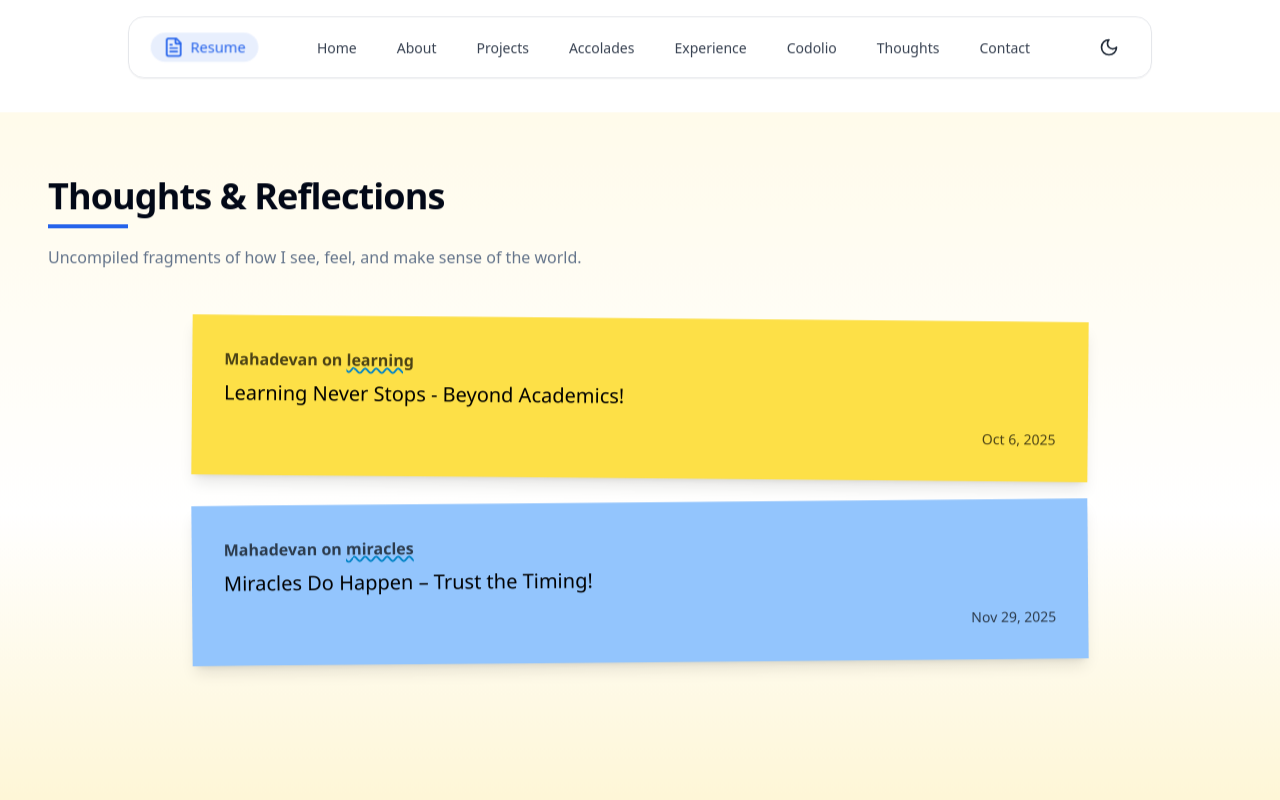
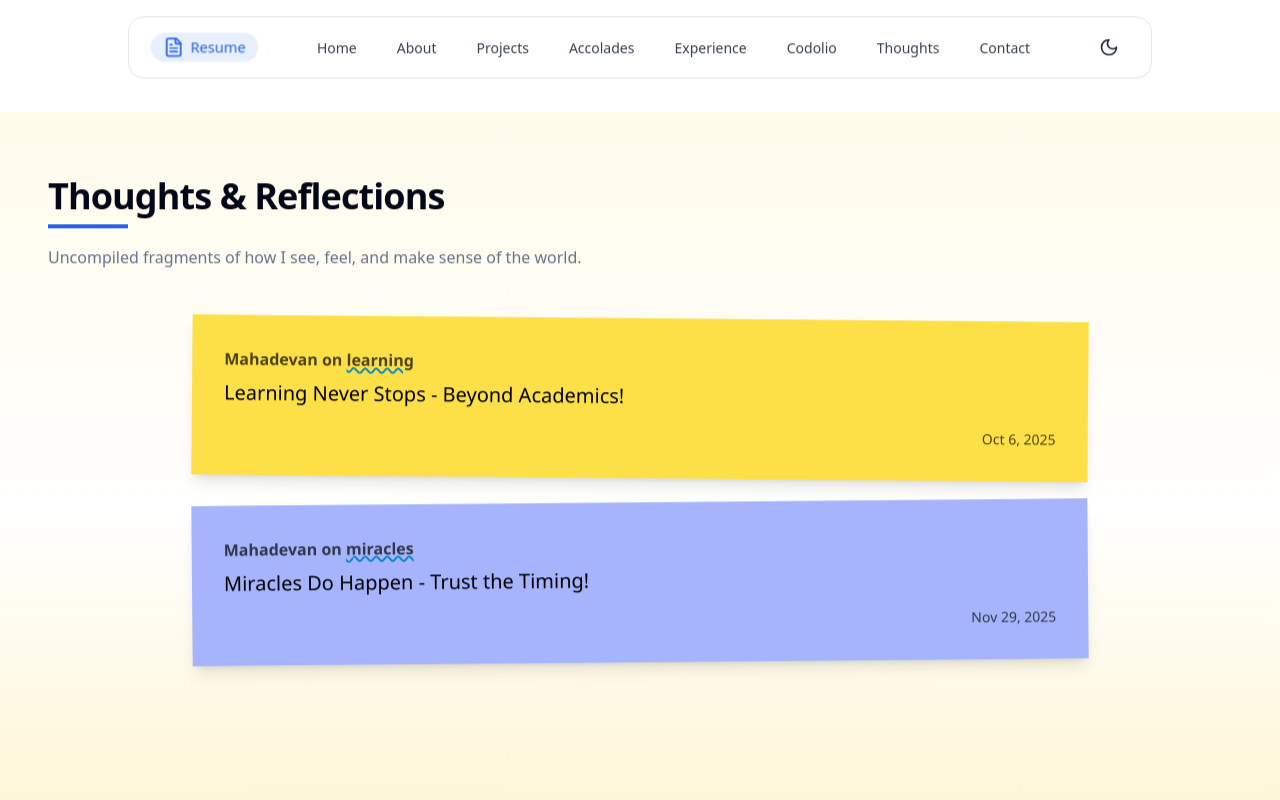
Before and after one commit to Mahadevan2005/Latest_Portfolio, a React (Vite) app: page /thoughts in a window 1280 px wide. Shown: the top 800 px of the page. Built offline with nearby package versions, Linux system fonts and the light colour scheme.

Commit message:
test: new thought

```diff
--- a/src/pages/ThoughtDetail.tsx
+++ b/src/pages/ThoughtDetail.tsx
@@ -24,25 +24,41 @@ const thoughts = {
   },
 
   miracles: {
-    title: "Miracles Do Happen – A Journey Through Rejection",
+    title: "Miracles Do Happen - Trust the Timing!",
     text: `
-        <p>Life has a way of testing you, especially when you’re trying your best and things still don’t fall into place. For a long time, I went through rejection after rejection — each one a small hit to my confidence, each one making me wonder if I should slow down or give up.</p>
+        <p>Life has an interesting way of teaching us lessons. Sometimes it does so gently, and sometimes it tests us to the point where we begin questioning everything — our efforts, our dreams, and even ourselves. My journey over the past few months has been exactly that: a long stretch of hope, disappointment, patience, and silent faith.</p>
         <br>
-        <p>But somewhere in the middle of all that doubt, I kept going. I kept learning, improving, applying, and believing that <strong>one day, something would shift</strong>. I didn’t know when. I didn’t know how. But I believed.</p>
+        <p>I went through a phase where rejections became a routine. Every application I sent out carried a spark of hope, yet many replies came back with the same familiar line: <em>“We regret to inform you…”</em> At first, I told myself that rejection was normal. But as they kept coming, one after another, they quietly started affecting me.</p>
         <br>
-        <p>And it did. I’m genuinely humbled and grateful to say that I finally received an opportunity that means a lot to me — an internship at <strong>HackerRank</strong>. After so many rejections, this moment feels nothing short of a miracle.</p>
+        <p>There were days when opening my inbox felt like picking up emotional weight. A small part of me wondered if I was not good enough, or if all the learning, projects, sleepless nights, and efforts were truly worth anything. </p>
         <br>
-        <p>This journey taught me an important truth: <strong>rejections don’t define your worth — your perseverance does.</strong> Every “no” was shaping me, preparing me, strengthening me for the right “yes.” Sometimes, miracles aren’t sudden. They grow quietly inside every setback, every attempt, every moment you choose not to quit.</p>
+        <p>During this phase, only three people truly knew what I was going through. They saw the versions of me that others didn’t - the frustration, the silence, the self-doubt. And yet, they supported me without question. Their belief in me, especially when my own belief was shaking, kept me grounded. Their presence made the journey bearable.</p>
         <br>
-        <p>If you’re going through constant rejection, please remember this — your breakthrough might be closer than you think. Stay patient. Stay persistent. Believe in the version of yourself that keeps trying even when it’s hard.</p>
+        <p>But here’s the part I’m grateful for: even on the difficult days, something inside me refused to stop. I kept learning. I kept improving. I kept building. And most importantly, I kept believing - not blindly, but with the quiet conviction that <strong>growth always meets effort at some point.</strong></p>
         <br>
-        <p>Because miracles do happen. They just arrive when you’re ready for them.</p>
+        <p>People often assume miracles are sudden. But sometimes, miracles are the result of all the unnoticed work you’ve been doing in the dark. Every rejection was shaping me, correcting me, preparing me. I didn’t realize it then, but looking back, every “no” was pushing me toward the right “yes.”</p>
+        <br>
+        <p>And then, it happened.</p>
+        <br>
+        <p>After months of waiting, applying, failing, and restarting, I got an opportunity that still feels unreal when I think about it - an internship at <strong>HackerRank</strong>. A place I admired. A platform I used to practice. A company I once thought was far beyond my reach.</p>
+        <br>
+        <p>When I received the email, I didn’t celebrate immediately. I just sat there for a moment, silent, letting everything sink in. All the rejections. All the doubts. All the nights spent learning something new just to feel a little better about myself. In that moment, it finally made sense.</p>
+        <br>
+        <p><strong>Miracles do happen - just not when we expect them.</strong> They happen when life has made sure you’re prepared. They happen when you’ve grown enough to deserve them. They happen when you’ve learned the lessons needed to receive them with gratitude rather than arrogance.</p>
+        <br>
+        <p>This experience taught me one powerful lesson: rejection is not a wall; it’s a mirror. It reflects what you need to work on, what you need to improve, and sometimes, it simply tells you that the timing isn’t right yet. But never does it tell you to stop trying.</p>
+        <br>
+        <p>If you’re reading this and going through a difficult phase — whether in your career, studies, or personal life — I want you to know this: your breakthrough is growing in the background. Just because you can’t see progress doesn’t mean it’s not happening.</p>
+        <br>
+        <p>Stay patient. Stay consistent. And most importantly, stay kind to yourself during the journey. Not every day will feel productive, and not every effort will be rewarded immediately. But everything you’re doing is taking you one step closer to the moment when your life will shift in ways you never imagined.</p>
+        <br>
+        <p>Because miracles do happen. And often, they happen right after you’ve convinced yourself they won’t.</p>
         <br>
         <p>With gratitude,<br>Mahadevan M</p>
     `,
     date: "Nov 29, 2025",
-    color: "bg-blue-300",
-    read_time: "3 min read",
+    color: "bg-indigo-300",
+    read_time: "5 min read",
   },
 };
 
--- a/src/pages/Thoughts.tsx
+++ b/src/pages/Thoughts.tsx
@@ -13,9 +13,9 @@ const thoughts: ThoughtProps[] = [
   {
     id: "miracles",
     category: "miracles",
-    text: "Miracles Do Happen – Trust the Timing!",
+    text: "Miracles Do Happen - Trust the Timing!",
     date: "Nov 29, 2025",
-    color: "bg-blue-300",
+    color: "bg-indigo-300",
   },
 ];
 
```
